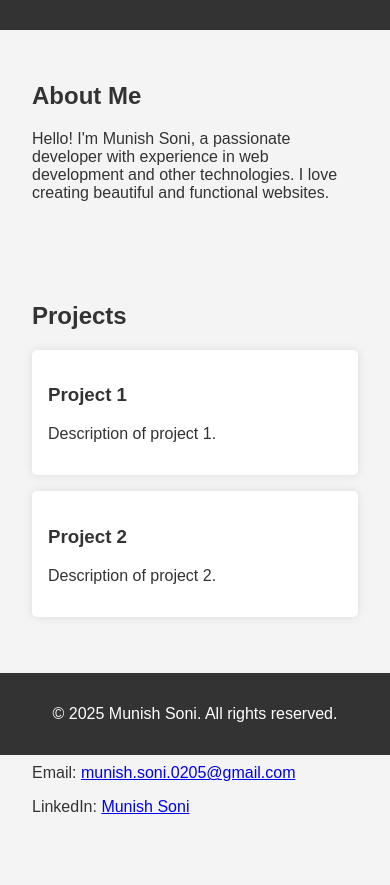
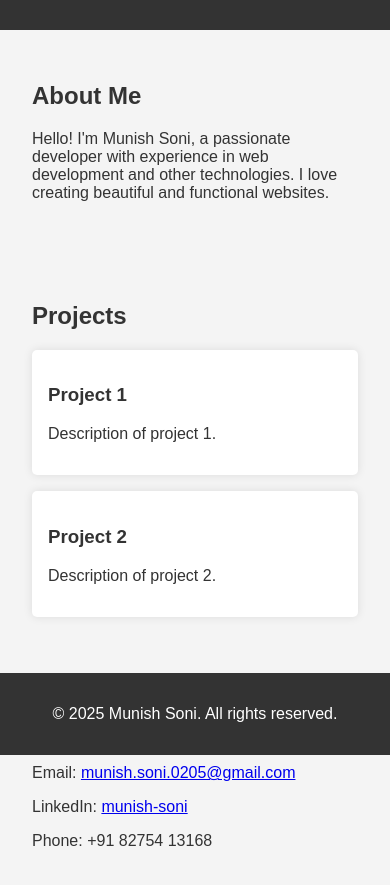
Before and after one commit to Munish-Soni/my-portfolio, a plain HTML site: page index.html in a window 390 px wide. Shown: the part 89-974 px from the top of the page. Before the commit the page ends 953 px from the top, so only its background shows below. Drawn offline with Linux system fonts and the light colour scheme.

Commit message:
update phone number and linkedin profile handle

```diff
--- a/index.html
+++ b/index.html
@@ -42,7 +42,8 @@
     <section id="contact">
         <h2>Contact</h2>
         <p>Email: <a href="mailto:munish.soni.0205@gmail.com">munish.soni.0205@gmail.com</a></p>
-        <p>LinkedIn: <a href="https://www.linkedin.com/in/munish-soni">Munish Soni</a></p>
+        <p>LinkedIn: <a href="https://www.linkedin.com/in/munish-soni">munish-soni</a></p>
+        <p>Phone: +91 82754 13168</p>
         <!-- Add more contact information as needed -->
     </section>
 
```
